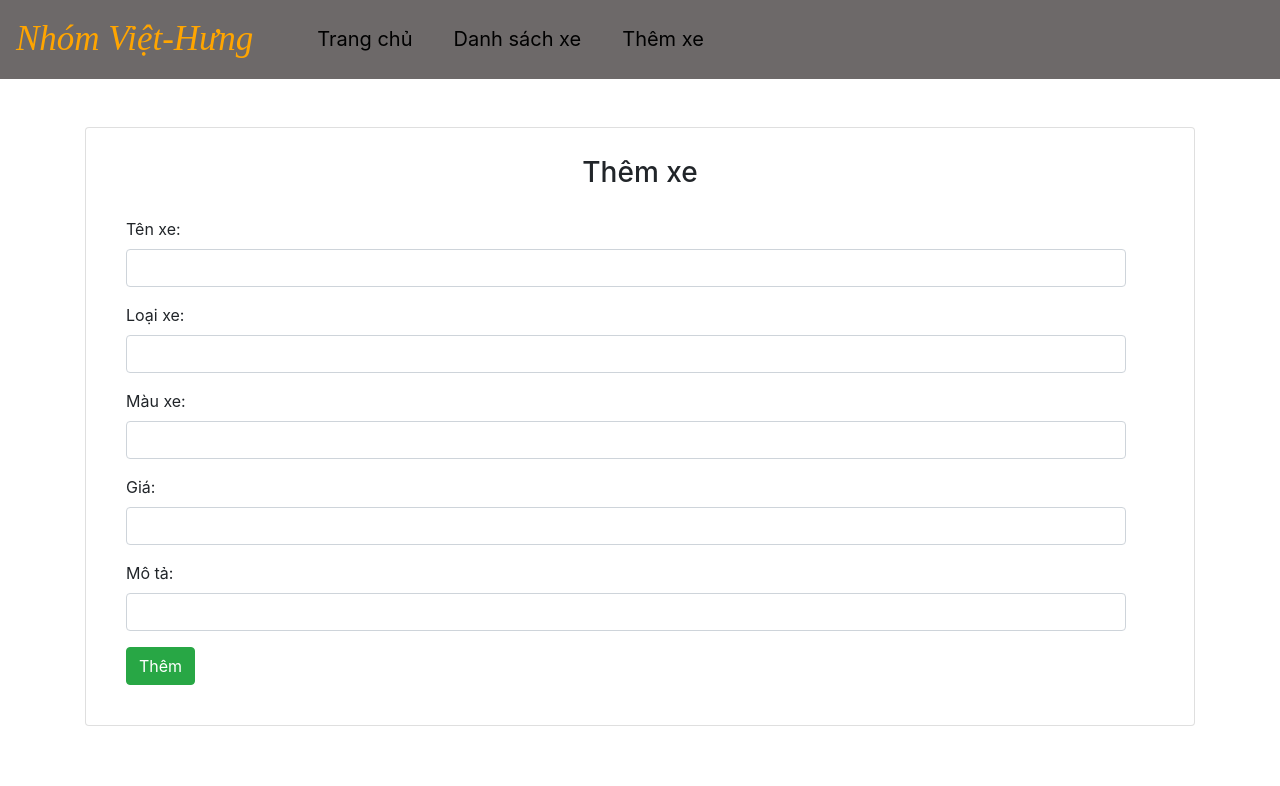
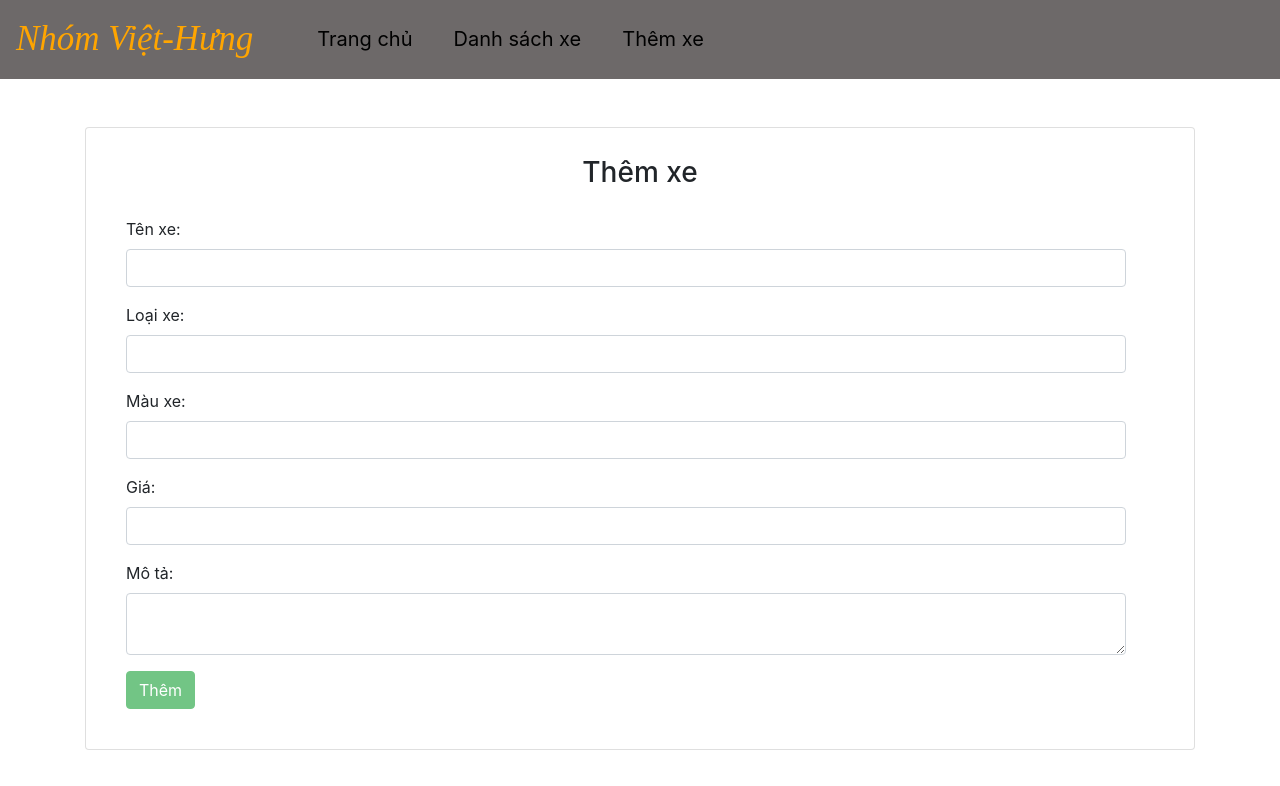
Before and after one commit to ducviethaboo/VH-Project-MD4, an Angular app in the folder crud-angular/: page /add in a window 1280 px wide. Shown: the top 786 px of the page. Built offline with nearby package versions, Linux system fonts and the light colour scheme.

Commit message:
update validate form add and update

```diff
--- a/crud-angular/src/app/create-product/create-product.component.html
+++ b/crud-angular/src/app/create-product/create-product.component.html
@@ -3,35 +3,49 @@
         <h3 style="text-align: center;">Thêm xe</h3>
         <div class="card-body">
             <div [hidden]="submitted" style="width: 1000px;">
-                <form (ngSubmit)="onSubmit()">
+                <form #addform="ngForm" (ngSubmit)="onSubmit()" novalidate>
                     <div class="form-group">
                         <label for="name">Tên xe:</label>
-                        <input type="text" class="form-control" required [(ngModel)]="product.productName" name="productName">
+                        <input type="text" class="form-control" required pattern="^[a-zA-Z]+[a-zA-Z0-9]+" #productName="ngModel" [class.is-invalid]="productName.invalid && productName.touched" [(ngModel)]="product.productName" name="productName">
+                        <div *ngIf="productName.errors && (productName.valid || productName.touched)">
+                            <small class="text-danger" *ngIf="productName.errors.required">Tên sản phẩm không được để trống</small>
+                            <small class="text-danger" *ngIf="productName.errors.pattern">Tên sản phẩm không được để kí tự đặc biệt</small>
+                        </div>
                     </div>
 
                     <div class="form-group">
                         <label for="name">Loại xe:</label>
-                        <input type="text" class="form-control" required [(ngModel)]="product.productType" name="productType">
+                        <input type="text" class="form-control" required pattern="^[a-zA-Z]+[a-zA-Z]" #productType="ngModel" [class.is-invalid]="productType.invalid && productType.touched" [(ngModel)]="product.productType" name="productType">
+                        <div *ngIf="productType.errors && (productType.valid || productType.touched)">
+                            <small class="text-danger" *ngIf="productType.errors.required">Loại xe không được để trống</small>
+                            <small class="text-danger" *ngIf="productType.errors.pattern">Loại xe không được để kí tự đặc biệt</small>
+                        </div>
                     </div>
 
                     <div class="form-group">
                         <label for="name">Màu xe:</label>
-                        <input type="text" class="form-control" required [(ngModel)]="product.productColor" name="productColor">
+                        <input type="text" class="form-control" required pattern="^[a-zA-Z]+[a-zA-Z]" #productColor="ngModel" [class.is-invalid]="productColor.invalid && productColor.touched" [(ngModel)]="product.productColor" name="productColor">
+                        <div *ngIf="productColor.errors && (productColor.valid || productColor.touched)">
+                            <small class="text-danger" *ngIf="productColor.errors.required">Màu xe không được để trống</small>
+                            <small class="text-danger" *ngIf="productColor.errors.pattern">Màu xe không được để kí tự đặc biệt</small>
+                        </div>
                     </div>
 
                     <div class="form-group">
                         <label for="name">Giá:</label>
-                        <input type="text" class="form-control" required [(ngModel)]="product.productPrice" name="productPrice">
+                        <input type="text" class="form-control" required pattern="^[0-9]+[0-9]" #productPrice="ngModel" [class.is-invalid]="productPrice.invalid && productPrice.touched" [(ngModel)]="product.productPrice" name="productPrice">
+                        <div *ngIf="productPrice.errors && (productPrice.valid || productPrice.touched)">
+                            <small class="text-danger" *ngIf="productPrice.errors.required">Giá xe không được để trống</small>
+                            <small class="text-danger" *ngIf="productPrice.errors.pattern">Giá xe không được để kí tự đặc biệt</small>
+                        </div>
                     </div>
-
-                    <!-- <input type="text" class="form-control" required [(ngModel)]="product.productImg" name="productImg"> -->
 
                     <div class="form-group">
                         <label for="name">Mô tả:</label>
-                        <input type="text" class="form-control" required [(ngModel)]="product.productDesc" name="productDesc">
+                        <textarea type="text" class="form-control" required [(ngModel)]="product.productDesc" name="productDesc"></textarea>
                     </div>
 
-                    <button type="submit" class="add btn btn-success">Thêm</button>
+                    <button [disabled]="addform.form.invalid" type="submit" class="add btn btn-success">Thêm</button>
                 </form>
             </div>
         </div>
--- a/crud-angular/src/app/create-product/create-product.component.ts
+++ b/crud-angular/src/app/create-product/create-product.component.ts
@@ -3,6 +3,7 @@ import { ProductService } from '../products.service';
 import { Products } from '../products';
 import { Component, OnInit } from '@angular/core';
 import { Router } from '@angular/router';
+import {NgForm} from '@angular/forms';
 
 @Component({
   selector: 'app-create-product',
@@ -13,7 +14,6 @@ export class CreateProductComponent implements OnInit {
 
   product: Products = new Products();
   submitted = false;
-
   constructor(private ProductService: ProductService,
     private router: Router) { }
 
--- a/crud-angular/src/app/update-product/update-product.component.html
+++ b/crud-angular/src/app/update-product/update-product.component.html
@@ -4,28 +4,48 @@
     </div>
     <div class="card-body">
         <div [hidden]="submitted" style="width: 1000px;">
-            <form (ngSubmit)="onSubmit()" style="margin-left: 100px;">
+            <form #update="ngForm" (ngSubmit)="onSubmit()" style="margin-left: 100px;">
                 <div class="form-group">
-                    <label>Tên xe:</label>
-                    <input type="text" class="form-control" required [(ngModel)]="product.productName" name="productName">
+                    <label for="name">Tên xe:</label>
+                    <input type="text" class="form-control" required pattern="^[a-zA-Z]+[a-zA-Z0-9]+" #productName="ngModel" [class.is-invalid]="productName.invalid && productName.touched" [(ngModel)]="product.productName" name="productName">
+                    <div *ngIf="productName.errors && (productName.valid || productName.touched)">
+                        <small class="text-danger" *ngIf="productName.errors.required">Tên sản phẩm không được để trống</small>
+                        <small class="text-danger" *ngIf="productName.errors.pattern">Tên sản phẩm không được để kí tự đặc biệt</small>
+                    </div>
                 </div>
+
                 <div class="form-group">
-                    <label>Loại xe:</label>
-                    <input type="text" class="form-control" required [(ngModel)]="product.productType" name="productType">
+                    <label for="name">Loại xe:</label>
+                    <input type="text" class="form-control" required pattern="^[a-zA-Z]+[a-zA-Z]" #productType="ngModel" [class.is-invalid]="productType.invalid && productType.touched" [(ngModel)]="product.productType" name="productType">
+                    <div *ngIf="productType.errors && (productType.valid || productType.touched)">
+                        <small class="text-danger" *ngIf="productType.errors.required">Loại xe không được để trống</small>
+                        <small class="text-danger" *ngIf="productType.errors.pattern">Loại xe không được để kí tự đặc biệt</small>
+                    </div>
                 </div>
+
                 <div class="form-group">
-                    <label>Màu xe:</label>
-                    <input type="text" class="form-control" required [(ngModel)]="product.productColor" name="productColor">
+                    <label for="name">Màu xe:</label>
+                    <input type="text" class="form-control" required pattern="^[a-zA-Z]+[a-zA-Z]" #productColor="ngModel" [class.is-invalid]="productColor.invalid && productColor.touched" [(ngModel)]="product.productColor" name="productColor">
+                    <div *ngIf="productColor.errors && (productColor.valid || productColor.touched)">
+                        <small class="text-danger" *ngIf="productColor.errors.required">Màu xe không được để trống</small>
+                        <small class="text-danger" *ngIf="productColor.errors.pattern">Màu xe không được để kí tự đặc biệt</small>
+                    </div>
                 </div>
+
                 <div class="form-group">
-                    <label>Gía xe:</label>
-                    <input type="text" class="form-control" required [(ngModel)]="product.productPrice" name="productPrice">
+                    <label for="name">Giá:</label>
+                    <input type="text" class="form-control" required pattern="^[0-9]+[0-9]" #productPrice="ngModel" [class.is-invalid]="productPrice.invalid && productPrice.touched" [(ngModel)]="product.productPrice" name="productPrice">
+                    <div *ngIf="productPrice.errors && (productPrice.valid || productPrice.touched)">
+                        <small class="text-danger" *ngIf="productPrice.errors.required">Giá xe không được để trống</small>
+                        <small class="text-danger" *ngIf="productPrice.errors.pattern">Giá xe không được để kí tự đặc biệt</small>
+                    </div>
                 </div>
+
                 <div class="form-group">
-                    <label>Mô tả:</label>
-                    <textarea name="productDesc" class="form-control" required [(ngModel)]="product.productDesc"></textarea>
+                    <label for="name">Mô tả:</label>
+                    <textarea type="text" class="form-control" required [(ngModel)]="product.productDesc" name="productDesc"></textarea>
                 </div>
-                <button type="submit" class="edit btn btn-success">Cập nhật</button>
+                <button [disabled]="update.form.invalid" type="submit" class="edit btn btn-success">Cập nhật</button>
             </form>
         </div>
     </div>
```
